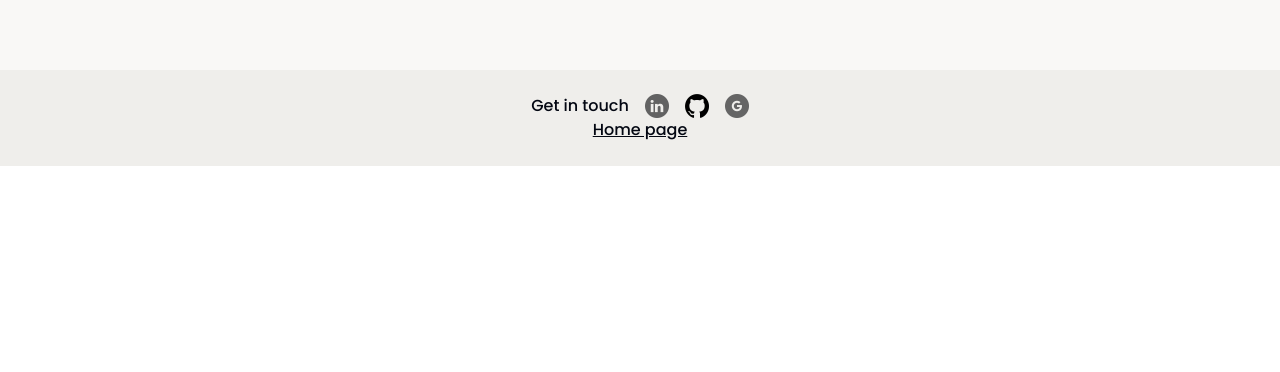
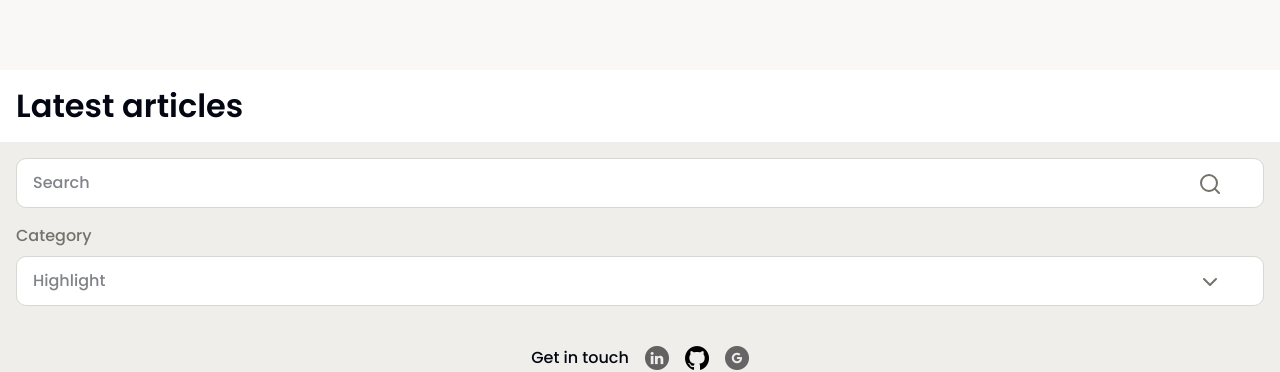
Before and after one commit to zzxc1233/loot-log-project-blog, a React (Vite) app: page / in a window 1280 px wide. Shown: the part 756-1128 px from the top of the page. Before the commit the page ends 922 px from the top, so only its background shows below. Built offline with nearby package versions, Linux system fonts and the light colour scheme.

Commit message:
feat: add ArticleSection component with search and category input

```diff
--- a/src/App.tsx
+++ b/src/App.tsx
@@ -2,12 +2,14 @@ import './App.css'
 import NavBar from './components/Navbar'
 import Header from './components/Header'
 import Footer from './components/Footer'
+import Article from './components/ArticleSection'
 
 function App() {
   return (
     <>
       <NavBar />
       <Header />
+      <Article />
       <Footer />
     </>
   )
--- /dev/null
+++ b/src/components/ArticleSection.tsx
@@ -0,0 +1,46 @@
+import { Search } from 'lucide-react';
+import { ChevronDown } from 'lucide-react';
+
+function Article() {
+    return (
+        <>
+            <div className="flex:col">
+                <div className="text-headline-3 p-4">
+                    <p>Latest articles</p>
+                </div>
+                <div>
+                    <form action="" className="bg-brown-200 p-4">
+                    <div className="mb-4">
+                            <label htmlFor="search-input" className=""></label>
+                            <div className="relative">
+                                <input
+                                    type="text"
+                                    id="search-input"
+                                    name="search"
+                                    className="border rounded-lg border-brown-300 bg-white px-4 py-3 text-body w-full"
+                                    placeholder="Search"
+                                />
+                                <Search className="absolute right-1/30 top-2/7 text-brown-400" />
+                            </div>
+                        </div>
+                        <div className="flex flex-col gap-2">
+                            <label htmlFor="highlight-input" className="text-body text-brown-400">Category</label>
+                            <div className="relative">
+                            <input
+                                type="text"
+                                id="highlight-input"
+                                name="highlight"
+                                className="border rounded-lg border-brown-300 bg-white px-4 py-3 text-body w-full"
+                                placeholder="Highlight"
+                            />
+                            <ChevronDown className="absolute right-1/30 top-2/7 text-brown-400" />
+                            </div>
+                        </div>
+                    </form>
+                </div>
+            </div>
+        </>
+    )
+}
+
+export default Article
```
